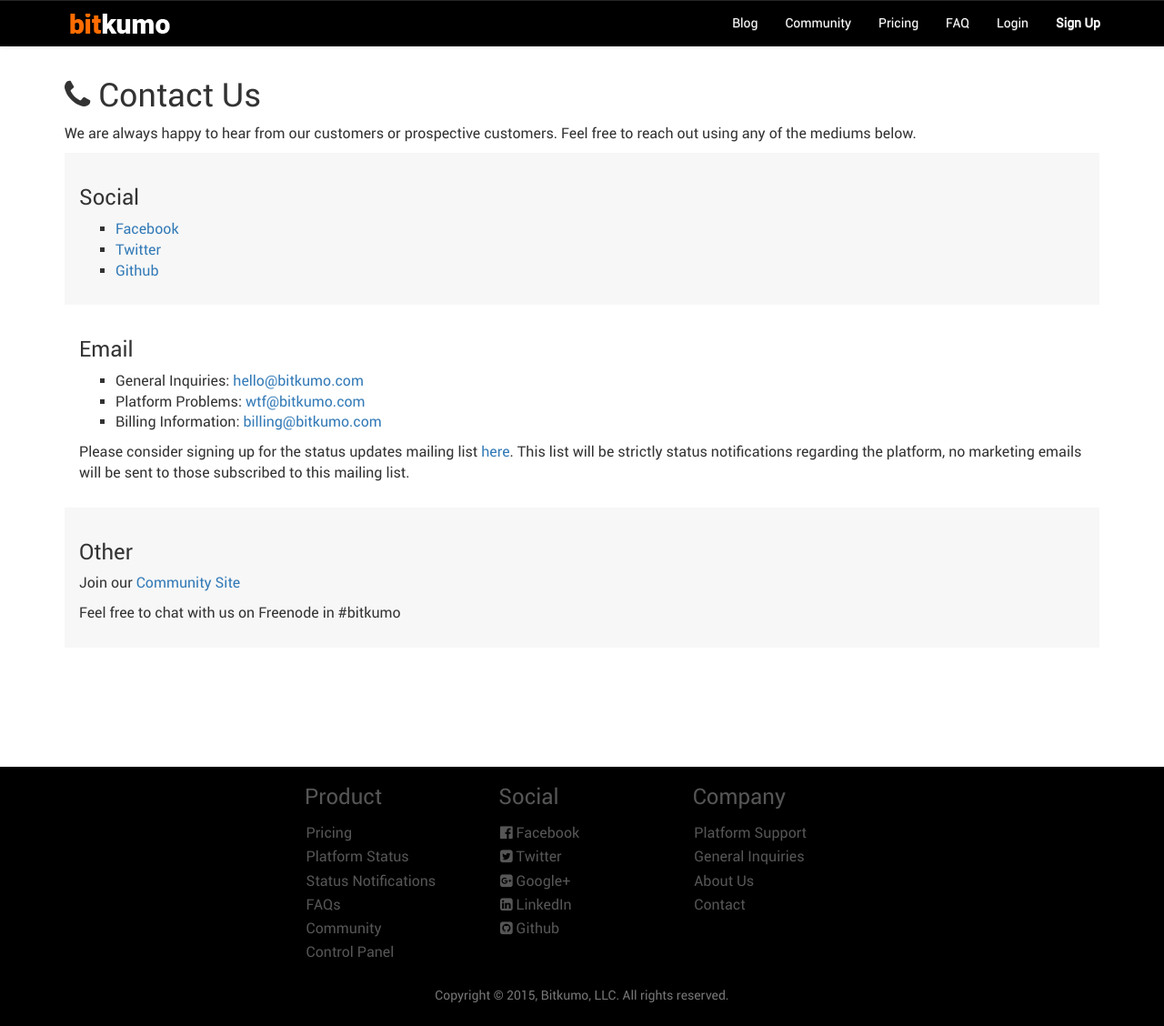
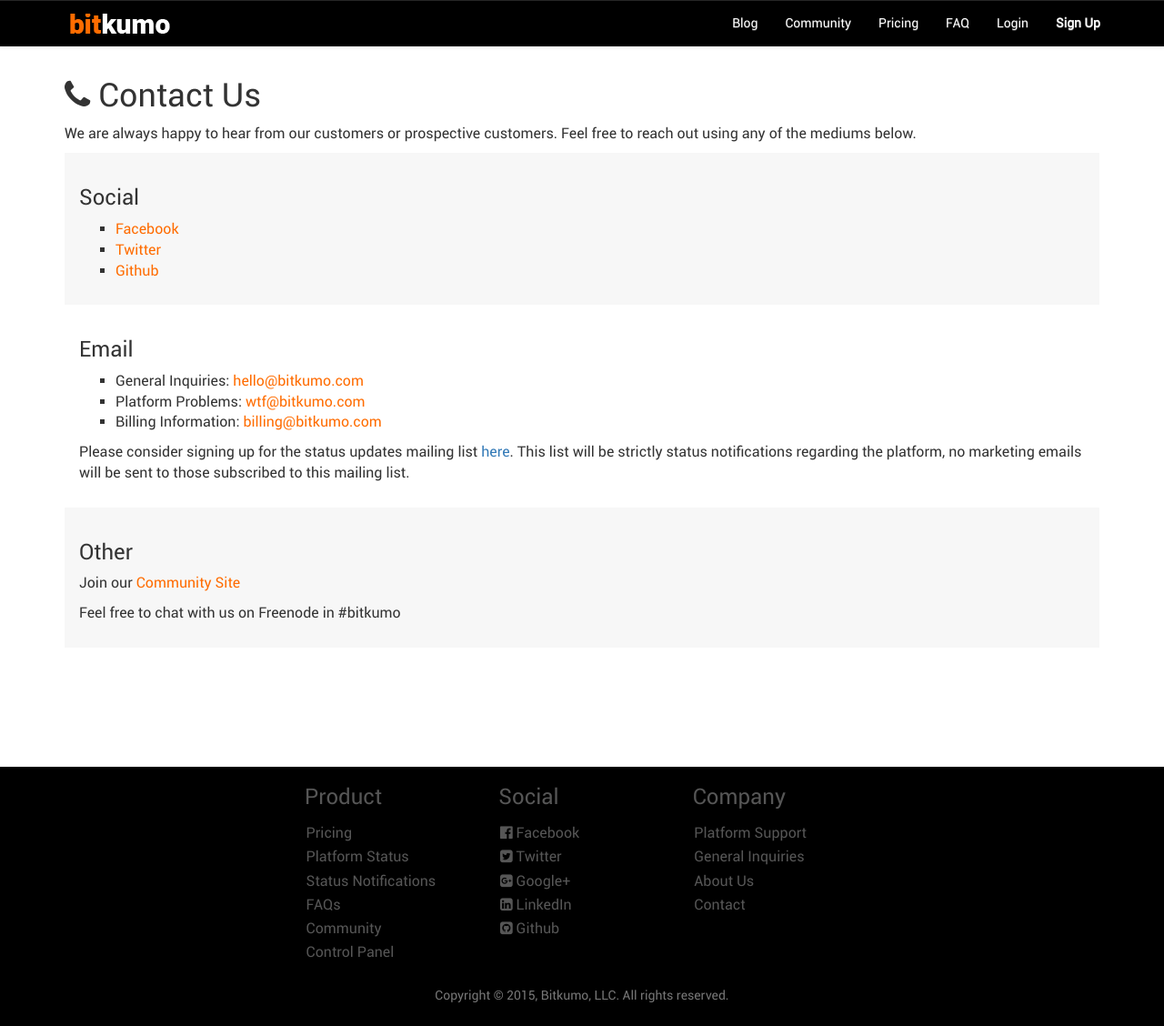
Before and after one commit to silverp1/bitkumo-website, a Jekyll site: the page built from contact.html, in a window 1280 px wide and 1128 px high. Shown: the whole window at 91% size. Built offline with Jekyll 4.4.1, drawn with Linux system fonts in a browser that asks for light colours; nearby versions of some CDN libraries.

Commit message:
Corrected link styles on contact page

```diff
--- a/contact.html
+++ b/contact.html
@@ -10,17 +10,17 @@
   <div class="muted-row">
     <h3>Social</h3>
     <ul>
-      <li><a href="https://www.facebook.com/getbitkumo">Facebook</a></li>
-      <li><a href="https://twitter.com/getbitkumo">Twitter</a></li>
-      <li><a href="https://github.com/bitkumo">Github</a></li>
+      <li><a class="hilight-link" href="https://www.facebook.com/getbitkumo">Facebook</a></li>
+      <li><a class="hilight-link" href="https://twitter.com/getbitkumo">Twitter</a></li>
+      <li><a class="hilight-link" href="https://github.com/bitkumo">Github</a></li>
     </ul>
   </div>
   <div class="row-normal">
     <h3>Email</h3>
     <ul>
-      <li>General Inquiries: <a href="mailto:hello@bitkumo.com">hello@bitkumo.com</a></li>
-      <li>Platform Problems: <a href="mailto:wtf@bitkumo.com">wtf@bitkumo.com</a></li>
-      <li>Billing Information: <a href="mailto:billing@bitkumo.com">billing@bitkumo.com</a></li>
+      <li>General Inquiries: <a class="hilight-link" href="mailto:hello@bitkumo.com">hello@bitkumo.com</a></li>
+      <li>Platform Problems: <a class="hilight-link" href="mailto:wtf@bitkumo.com">wtf@bitkumo.com</a></li>
+      <li>Billing Information: <a class="hilight-link" href="mailto:billing@bitkumo.com">billing@bitkumo.com</a></li>
     </ul>
     <p>Please consider signing up for the status updates mailing list <a href="http://eepurl.com/bJBfWj">here</a>. This list will be strictly status notifications regarding the platform, no marketing emails will be sent to those subscribed to this mailing
       list.
@@ -28,7 +28,7 @@
   </div>
   <div class="muted-row">
     <h3>Other</h3>
-    <p>Join our <a href="https://ask.bitkumo.com">Community Site</a></p>
+    <p>Join our <a class="hilight-link" href="https://ask.bitkumo.com">Community Site</a></p>
     <p>Feel free to chat with us on Freenode in #bitkumo</p>
   </div>
 </div>
```
